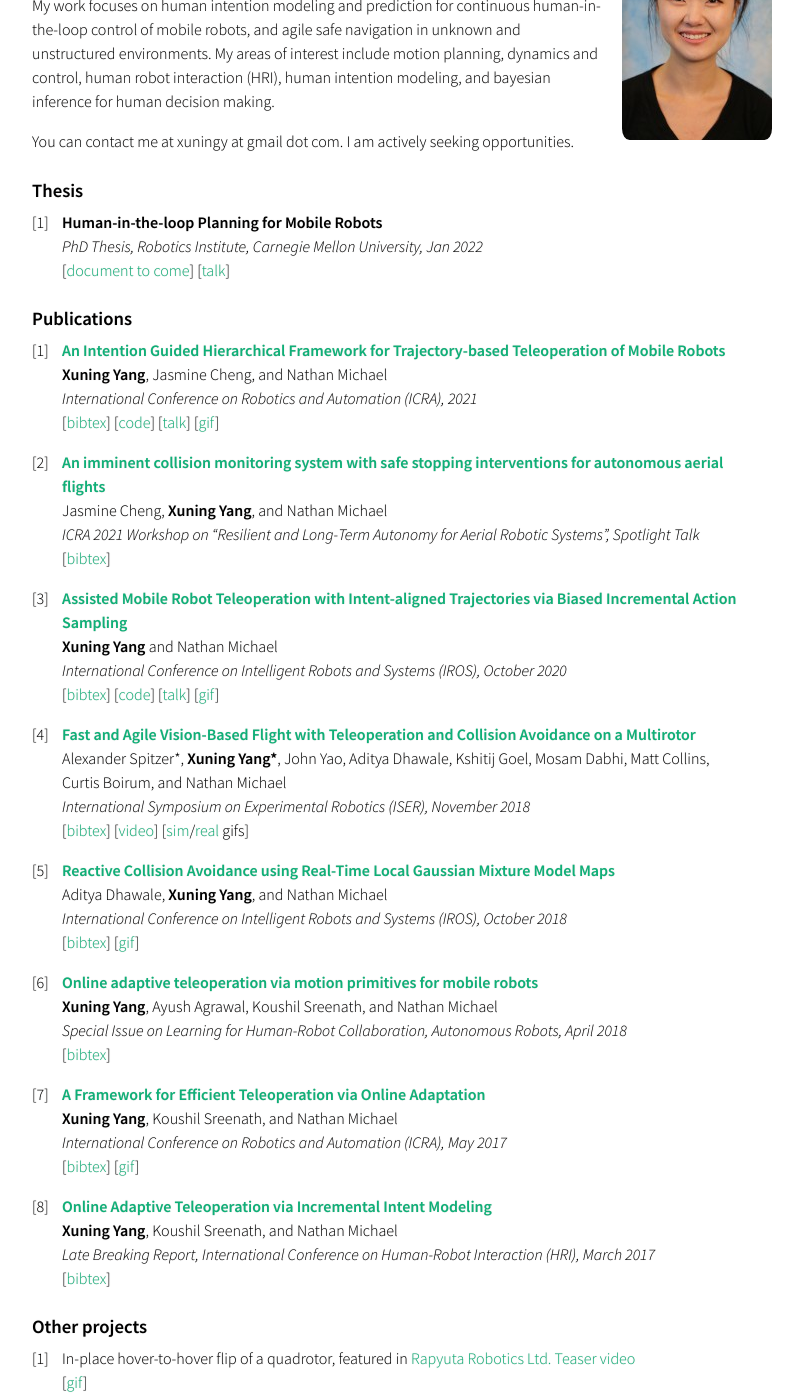
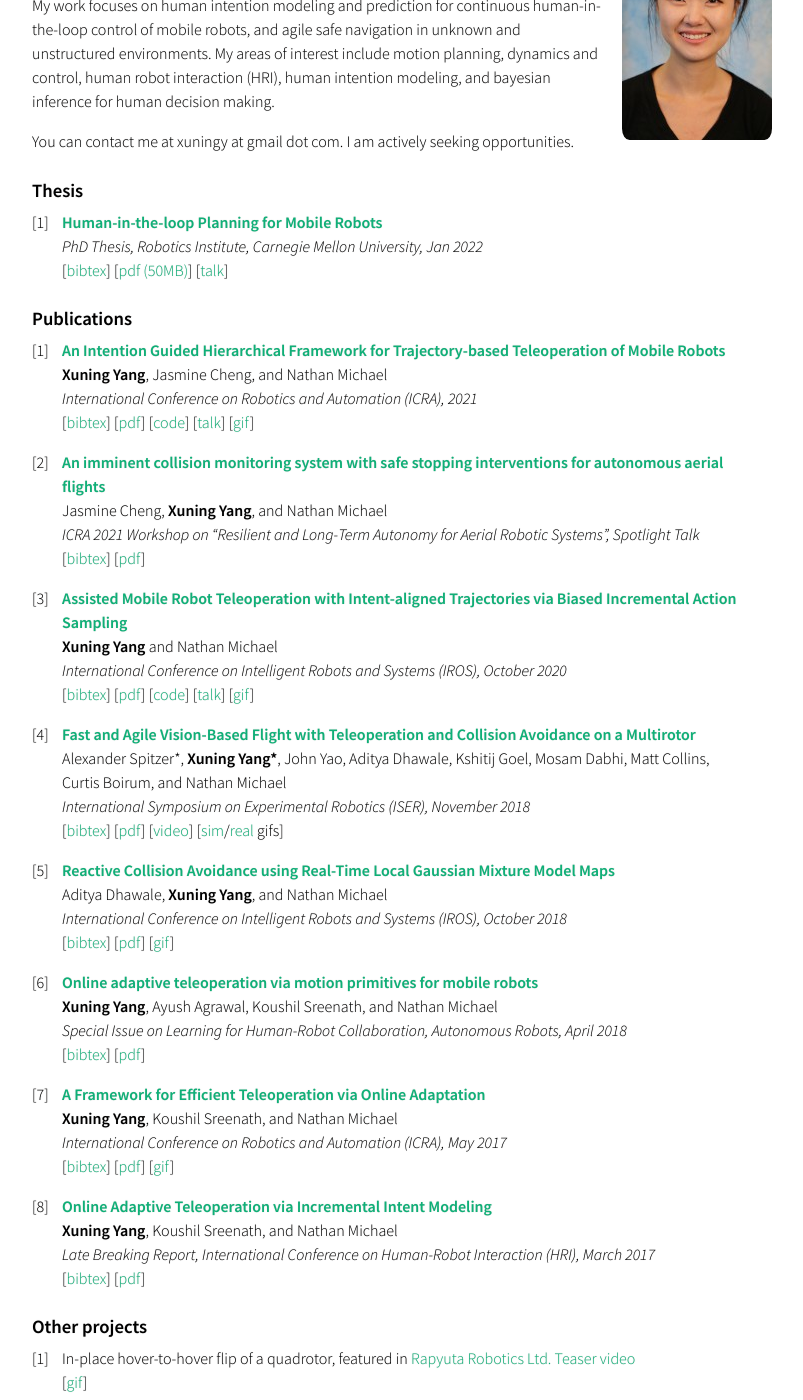
Before and after one commit to xuningy/xuningy.github.io, a Jekyll site: the page built from index.md, in a window 1280 px wide and 1400 px high, scrolled down 220 px. Shown: the whole window, without its empty margins (238-1041 px from the left). Built offline with Jekyll 4.4.1, drawn with Linux system fonts in a browser that asks for light colours.

Commit message:
Add thesis

```diff
--- a/index.md
+++ b/index.md
@@ -11,18 +11,20 @@ My work focuses on human intention modeling and prediction for continuous human-
 You can contact me at xuningy at gmail dot com. I am actively seeking opportunities.
 
 ### Thesis
-1. **Human-in-the-loop Planning for Mobile Robots**
+1. [**Human-in-the-loop Planning for Mobile Robots**  ](https://www.ri.cmu.edu/publications/human-in-the-loop-planning-of-mobile-robots/)
 *PhD Thesis, Robotics Institute, Carnegie Mellon University, Jan 2022*
-\[[document to come]()\]
+\[[bibtex](bibtex/phd-thesis.txt)\]
+\[[pdf (50MB)](/paper/thesis.pdf)\]
 \[[talk](https://youtu.be/0qSzzafpmxo)\]
 
 
 ### Publications
 
-1. [**An Intention Guided Hierarchical Framework for Trajectory-based Teleoperation of Mobile Robots**](/papers/icra21.pdf)
- **Xuning Yang**, Jasmine Cheng, and Nathan Michael
+1. [**An Intention Guided Hierarchical Framework for Trajectory-based Teleoperation of Mobile Robots**](https://ieeexplore.ieee.org/document/9561798)
+**Xuning Yang**, Jasmine Cheng, and Nathan Michael
 *International Conference on Robotics and Automation (ICRA), 2021*
 \[[bibtex](bibtex/icra21.txt)\]
+\[[pdf](/papers/icra21.pdf)\]
 \[[code](https://github.com/xuningy/planning_arch)\]
 \[[talk](https://youtu.be/XNVsO4b2sw4)\]
 [<a class="gif-link" id="icra21">gif</a>]
@@ -33,48 +35,56 @@ interventions for autonomous aerial flights**](/papers/icra21-ws.pdf)
 Jasmine Cheng,  **Xuning Yang**, and Nathan Michael
 *ICRA 2021 Workshop on "Resilient and Long-Term Autonomy for Aerial Robotic Systems", Spotlight Talk*
 \[[bibtex](bibtex/icra21-ws.txt)\]
+\[[pdf](/papers/icra21-ws.pdf)\]
 <!-- \[[video](https://youtu.be/Tulya5WtB_Y)\] -->
 
-3. [**Assisted Mobile Robot Teleoperation with Intent-aligned Trajectories via Biased Incremental Action Sampling**](/papers/IROS20.pdf)
+3. [**Assisted Mobile Robot Teleoperation with Intent-aligned Trajectories via Biased Incremental Action Sampling**](https://ieeexplore.ieee.org/document/9341514)
  **Xuning Yang** and Nathan Michael
 *International Conference on Intelligent Robots and Systems (IROS), October 2020*
-\[[bibtex](bibtex/iros20.txt)\] \[[code](https://github.com/xuningy/motion_primitive_tree)\]
+\[[bibtex](bibtex/iros20.txt)\]
+\[[pdf](/papers/IROS20.pdf)\]
+\[[code](https://github.com/xuningy/motion_primitive_tree)\]
 \[[talk](https://youtu.be/Tulya5WtB_Y)\]
 [<a class="gif-link" id="iros20">gif</a>]
 <img class="gif" id="iros20-gif" src="assets/gifs/iros20.gif"/>
 
-4. [**Fast and Agile Vision-Based Flight with Teleoperation and Collision Avoidance on a Multirotor**](/papers/ISER18.pdf)
+4. [**Fast and Agile Vision-Based Flight with Teleoperation and Collision Avoidance on a Multirotor**](https://arxiv.org/abs/1905.13419)
 Alexander Spitzer\*, **Xuning Yang\***, John Yao, Aditya Dhawale, Kshitij Goel, Mosam Dabhi, Matt Collins, Curtis Boirum, and Nathan Michael
 *International Symposium on Experimental Robotics (ISER), November 2018*
-\[[bibtex](bibtex/iser18.txt)\]  \[[video](https://www.youtube.com/watch?v=_-KmGhP0HTQ)\]
+\[[bibtex](bibtex/iser18.txt)\]
+\[[pdf](/papers/ISER18.pdf)\] \[[video](https://www.youtube.com/watch?v=_-KmGhP0HTQ)\]
 [<a class="gif-link" id="vibworld">sim</a>/<a class="gif-link" id="hsv">real</a> gifs]
 <img class="gif" id="vibworld-gif" src="assets/gifs/vibworld.gif"/>
 <img class="gif" id="hsv-gif" src="assets/gifs/RSS-banner-tunnel.gif"/>
 <!-- [<a class="gif" href="#">gif<img class="preview" src="/assets/gifs/user_study.gif"></a>] -->
 
-5.  [**Reactive Collision Avoidance using Real-Time Local Gaussian Mixture Model Maps**](/papers/IROS18.pdf)
+5.  [**Reactive Collision Avoidance using Real-Time Local Gaussian Mixture Model Maps**](https://ieeexplore.ieee.org/document/8593723)
 Aditya Dhawale, **Xuning Yang**, and Nathan Michael
 *International Conference on Intelligent Robots and Systems (IROS), October 2018*
 \[[bibtex](bibtex/iros18.txt)\]
+\[[pdf](/papers/IROS18.pdf)\]
 [<a class="gif-link" id="iros18">gif</a>]
 <img class="gif" id="iros18-gif" src="assets/gifs/iros18.gif"/>
 
-6. [**Online adaptive teleoperation via motion primitives for mobile robots**](/papers/AURO18.pdf)
+6. [**Online adaptive teleoperation via motion primitives for mobile robots**](https://link.springer.com/article/10.1007/s10514-018-9753-2)
 **Xuning Yang**, Ayush Agrawal, Koushil Sreenath, and Nathan Michael
 *Special Issue on Learning for Human-Robot Collaboration, Autonomous Robots, April 2018*
 \[[bibtex](bibtex/auro18.txt)\]
+\[[pdf](/papers/AURO18.pdf)\]
 
-7. [**A Framework for Efficient Teleoperation via Online Adaptation**](/papers/ICRA17.pdf)
+7. [**A Framework for Efficient Teleoperation via Online Adaptation**](https://ieeexplore.ieee.org/document/7989701)
 **Xuning Yang**, Koushil Sreenath, and Nathan Michael
 *International Conference on Robotics and Automation (ICRA), May 2017*
 \[[bibtex](bibtex/icra17.txt)\]
+\[[pdf](/papers/ICRA17.pdf)\]
 [<a class="gif-link" id="icra17">gif</a>]
 <img class="gif" id="icra17-gif" src="assets/gifs/icra17.gif"/>
 
-8.  [**Online Adaptive Teleoperation via Incremental Intent Modeling**](/papers/HRI17-LBR.pdf)
+8.  [**Online Adaptive Teleoperation via Incremental Intent Modeling**](https://dl.acm.org/doi/10.1145/3029798.3038370)
 **Xuning Yang**, Koushil Sreenath, and Nathan Michael
 *Late Breaking Report, International Conference on Human-Robot Interaction (HRI), March 2017*
 \[[bibtex](bibtex/hri17.txt)\]
+\[[pdf](/papers/HRI17-LBR.pdf)\]
 
 <!-- ### Talks
 
```
Also changed, not shown: bibtex/phd-thesis.txt (added, +11 -0 lines), 2 other files.
